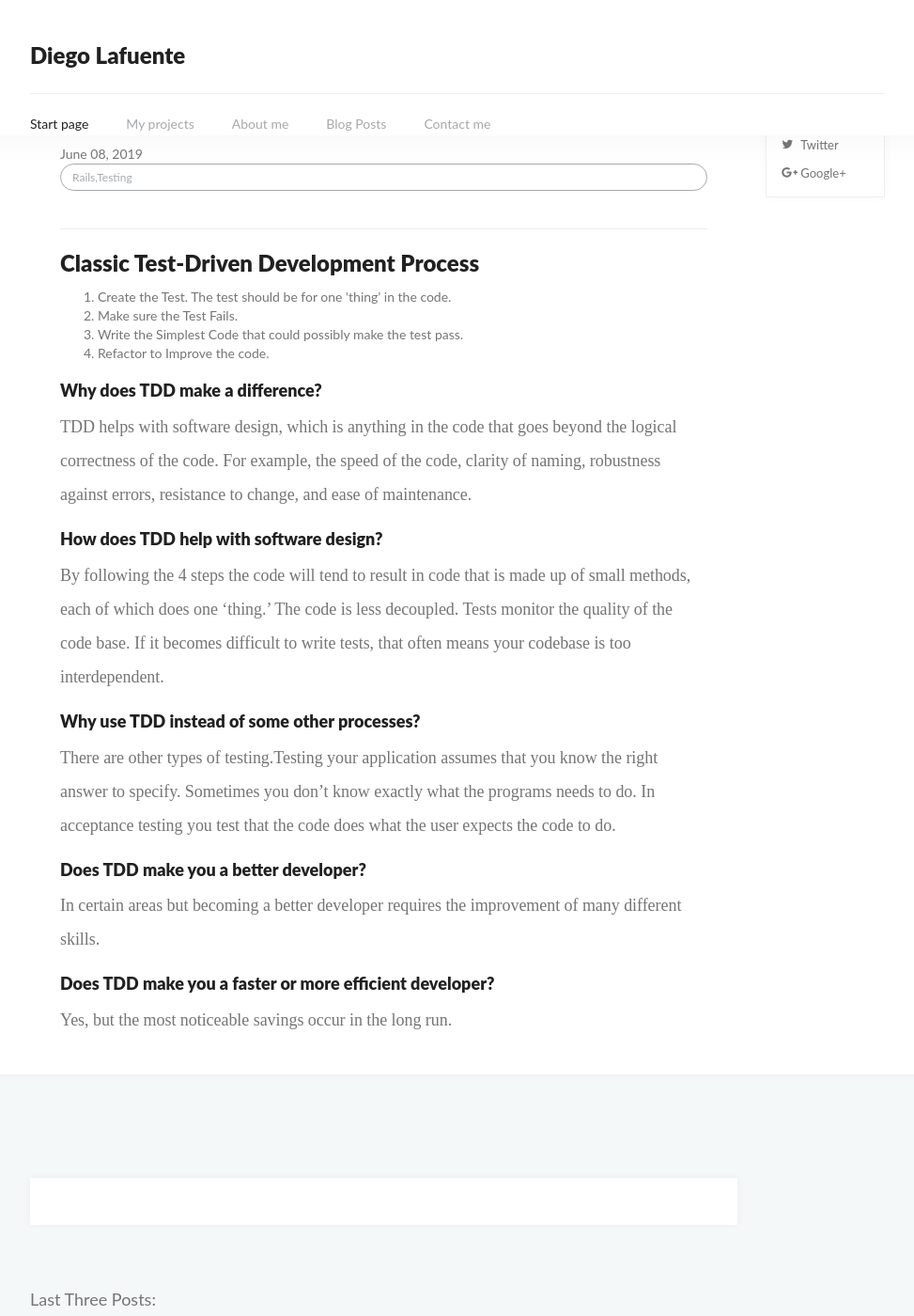
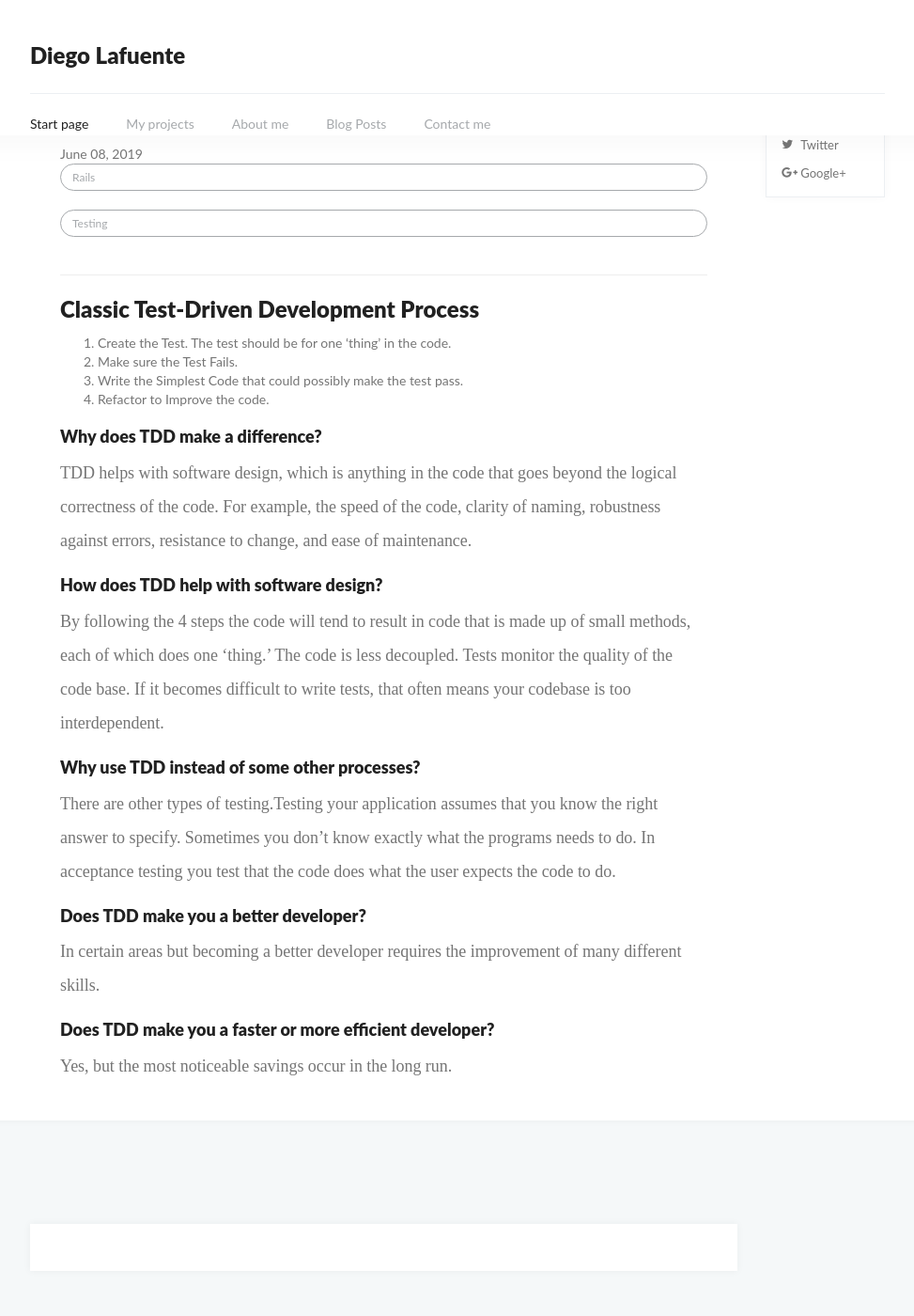
Before and after one commit to dlaf88/dlaf88.github.io, a Jekyll site: the page built from _posts/2019-06-08-first-notes-on-tdd.md, in a window 1280 px wide and 1400 px high. Shown: the whole window at 94% size, without its empty margins (153-1126 px from the left). Built offline with Jekyll 4.4.1, drawn with Linux system fonts in a browser that asks for light colours; nearby versions of some CDN libraries; library files that are not in the unit come from our copies; a script that is not in the unit is left out; comment, search, counter and statistics services are not loaded; some of the changed text lies outside the part shown.

```diff
--- a/_posts/2019-06-08-first-notes-on-tdd.md
+++ b/_posts/2019-06-08-first-notes-on-tdd.md
@@ -3,7 +3,7 @@ title: First notes on TDD.
 layout: blog_post
 categories:
 topic: Tech
-tags: Rails,Testing
+tags: Rails Testing
 ---
 
 
```
